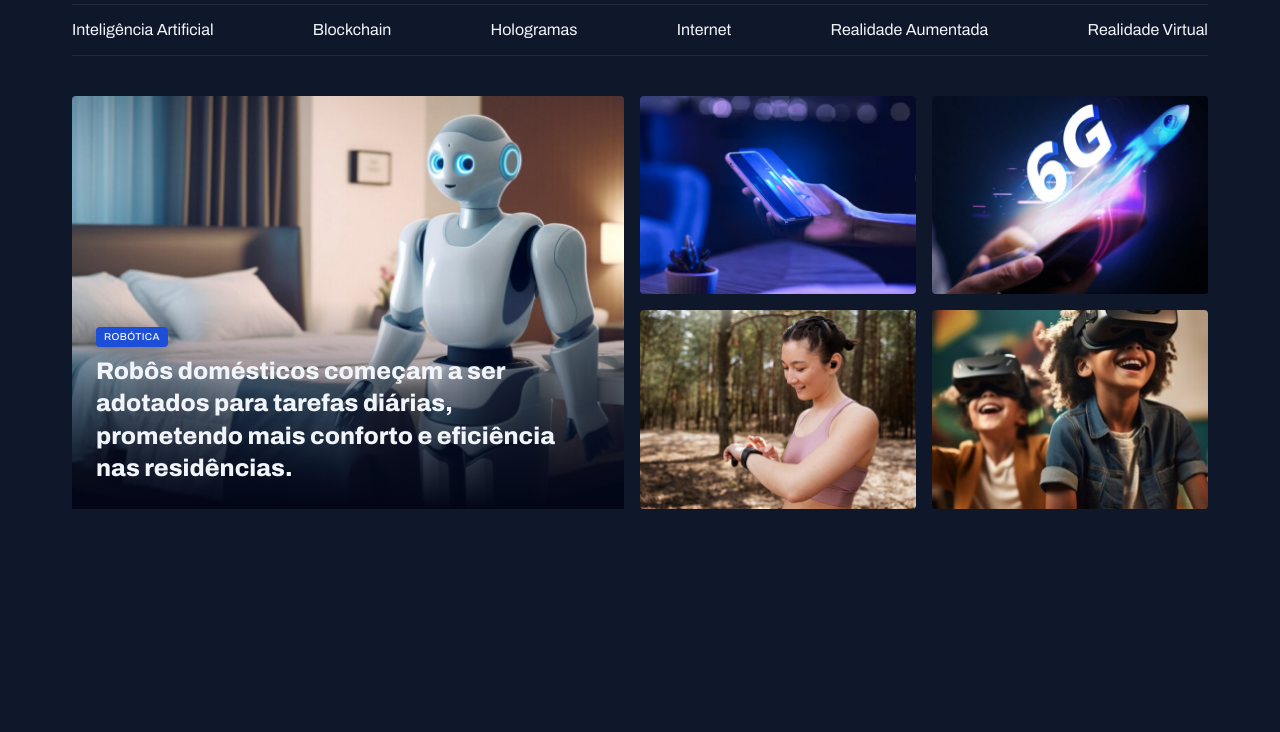
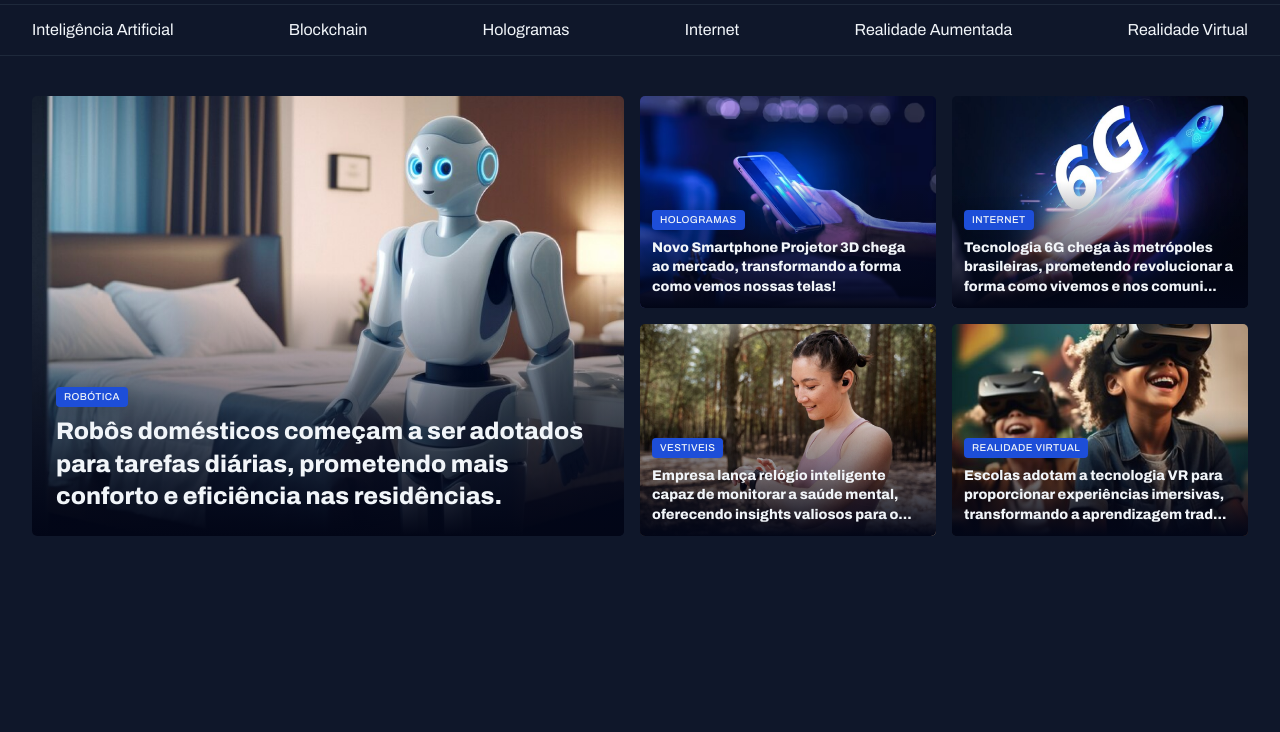
Before and after one commit to myekd/Portal-de-noticias, a plain HTML site: page index.html in a window 1280 px wide. Shown: the part 68-800 px from the top of the page. Drawn offline with Linux system fonts and the light colour scheme.

Commit message:
finalizando seção destaque

```diff
--- a/index.html
+++ b/index.html
@@ -39,9 +39,11 @@
     </header>
 
     <main class="grid container">
+      <div class="container-grid">
         <section id="featured" class="grid grid-flow-col gap-16">
           <figure class="card">
             <img src="assets/images/Image 01.png" alt="" />
+
             <figcaption>
               <span class="content-tag">robótica</span>
               <h2 class="text-2xl">
@@ -52,20 +54,53 @@
           </figure>
 
           <div class="grid grid-cols-2 gap-16">
-          <div>
+            <figure class="card">
               <img src="assets/images/Image 02.png" alt="" />
-          </div>
-          <div>
+
+              <figcaption>
+                <span class="content-tag">hologramas</span>
+                <h2 class="text-lg">
+                  Novo Smartphone Projetor 3D chega ao mercado, transformando a
+                  forma como vemos nossas telas!
+                </h2>
+              </figcaption>
+            </figure>
+            <figure class="card">
               <img src="assets/images/Image 03.png" alt="" />
-          </div>
-          <div>
+
+              <figcaption>
+                <span class="content-tag">internet</span>
+                <h2 class="text-lg">
+                  Tecnologia 6G chega às metrópoles brasileiras, prometendo
+                  revolucionar a forma como vivemos e nos comuni...
+                </h2>
+              </figcaption>
+            </figure>
+            <figure class="card">
               <img src="assets/images/Image 04.png" alt="" />
-          </div>
-          <div>
+
+              <figcaption>
+                <span class="content-tag">vestiveis</span>
+                <h2 class="text-lg">
+                  Empresa lança relógio inteligente capaz de monitorar a saúde
+                  mental, oferecendo insights valiosos para o...
+                </h2>
+              </figcaption>
+            </figure>
+            <figure class="card">
               <img src="assets/images/Image 05.png" alt="" />
-          </div>
+
+              <figcaption>
+                <span class="content-tag">realidade virtual</span>
+                <h2 class="text-lg">
+                  Escolas adotam a tecnologia VR para proporcionar experiências
+                  imersivas, transformando a aprendizagem trad...
+                </h2>
+              </figcaption>
+            </figure>
           </div>
         </section>
+      </div>
     </main>
   </body>
 </html>
--- a/styles/global.css
+++ b/styles/global.css
@@ -1,7 +1,7 @@
 * {
   margin: 0;
   padding: 0;
-  box-sizing: border-box;
+  /* box-sizing: border-box; */
 }
 
 :root {
@@ -54,8 +54,7 @@ h3 {
 }
 
 .container {
-  max-width: 1200px;
-  padding-inline: 32px;
+  max-width: 1280px;
   margin-inline: auto;
 }
 
--- a/styles/header.css
+++ b/styles/header.css
@@ -1,5 +1,5 @@
 #primary {
-  padding-block: 20px;
+  padding: 20px 32px;
 
   div {
     display: flex;
@@ -17,7 +17,7 @@
 }
 
 #secondary {
-  padding-block: 14px;
+  padding: 14px 32px;
   border: solid 1px var(--stroke-color);
   border-inline: none;
   justify-content: space-between;
--- a/styles/sections.css
+++ b/styles/sections.css
@@ -1,18 +1,18 @@
 #featured {
   img {
     height: 100%;
-    object-fit: cover;
-    border-radius: 4px;
   }
   .card {
     overflow: hidden;
     position: relative;
 
+    border-radius: 5px;
+
     &::before {
       content: "";
       position: absolute;
       inset: 0;
-      top: 50%;
+      top: 40%;
       background: linear-gradient(180deg, transparent 0%, #020617 100%);
     }
 
@@ -20,7 +20,13 @@
       position: absolute;
       bottom: 0;
 
-      padding: 24px;
+      &:has(.text-2xl) {
+        padding: 24px;
+      }
+
+      &:has(.text-lg) {
+        margin: 36px 12px 12px;
+      }
 
       h2 {
         margin-top: 8px;
--- a/styles/utility.css
+++ b/styles/utility.css
@@ -9,6 +9,10 @@
 
 .grid-cols-2 {
   grid-template-columns: 1fr 1fr;
+}
+
+.container-grid {
+  padding-inline: 32px;
 }
 
 .gap-16 {
```
Lines whose indentation alone changed are shown as unchanged.
